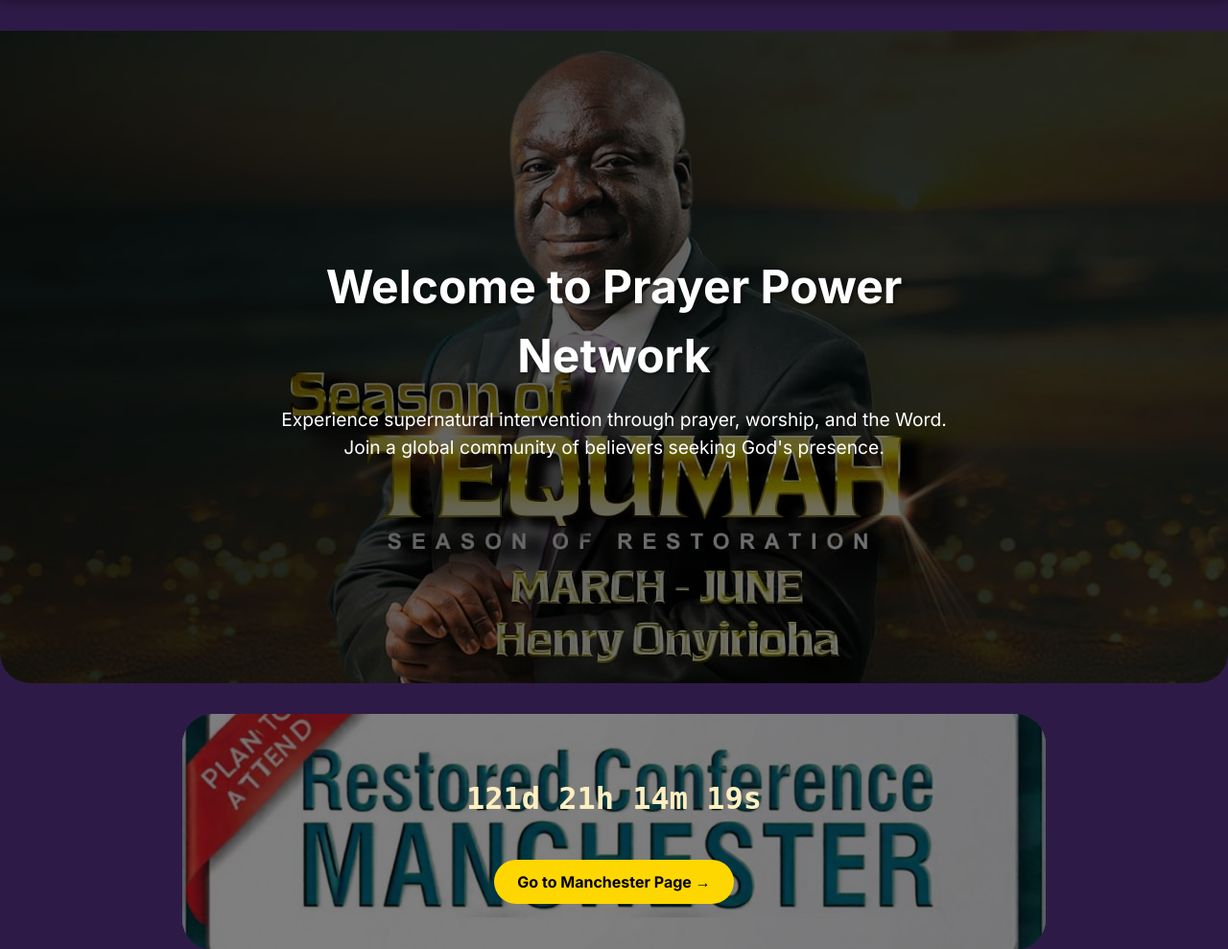
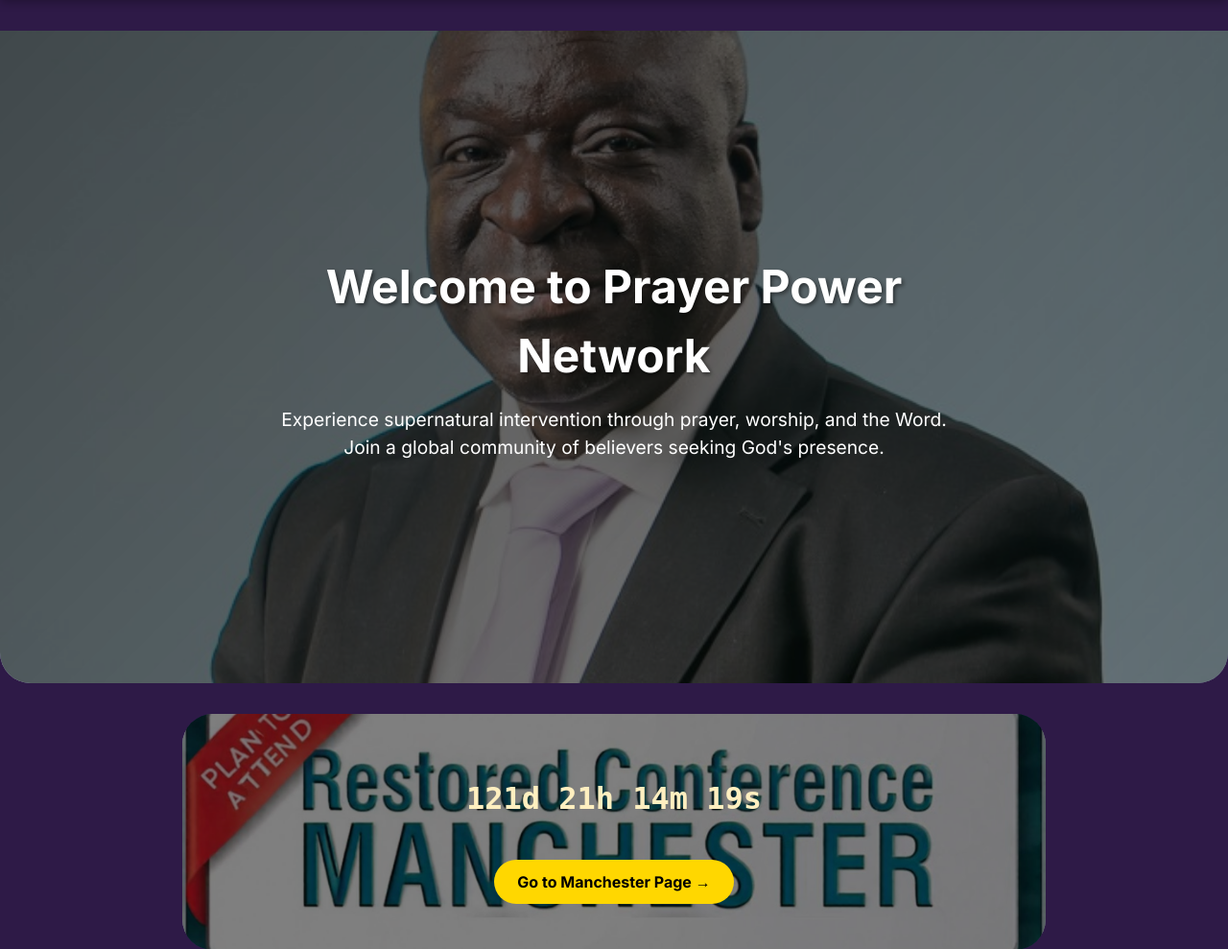
Before and after one commit to phylipgenty/PPN, a Django app: page / in a window 1280 px wide. Shown: the part 103-1092 px from the top of the page at 96% size. Run offline with Django 5.2, Linux system fonts and the light colour scheme.

Commit message:
Henry wan kill me

```diff
--- a/templates/index.html
+++ b/templates/index.html
@@ -279,7 +279,7 @@
 
 <!-- Hero Section with img tag for better crop control -->
 <div class="hero" id="home">
-  <img src="{% static 'images/img2.jpeg' %}" alt="Welcome to Prayer Power Network" class="hero-img">
+  <img src="{% static 'images/henry2.jpeg' %}" alt="Welcome to Prayer Power Network" class="hero-img">
   <div class="overlay"></div>
   <div class="hero-content">
     <h1>Welcome to Prayer Power Network</h1>
```
